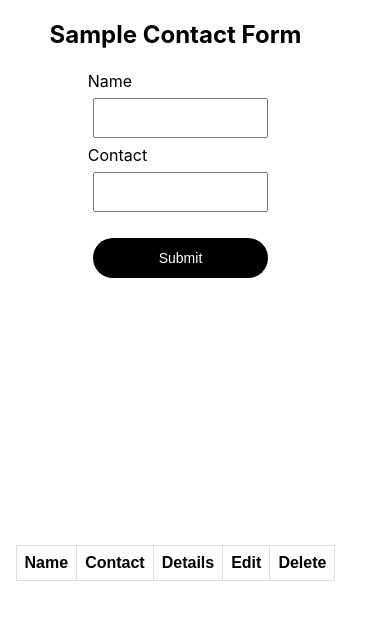
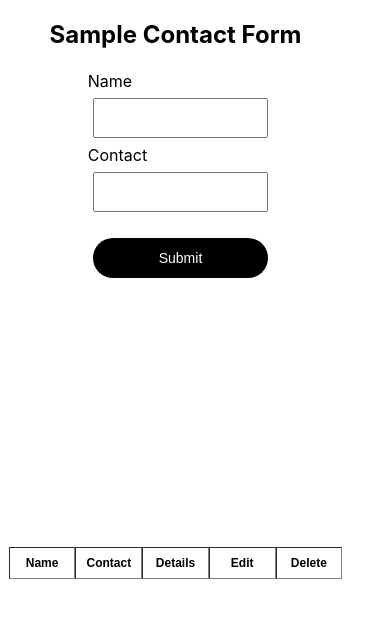
Before and after one commit to philip-helios/helios-task-1, a React (Create React App) app: page / in a window 390 px wide. Shown: the top 620 px of the page. Built offline with nearby package versions, Linux system fonts and the light colour scheme.

Commit message:
added responsive table with div

```diff
--- a/src/Styles/style.css
+++ b/src/Styles/style.css
@@ -43,21 +43,35 @@
 
 /*style for table*/
 
-table {
+
+
+.table {
     font-family: arial, sans-serif;
     border-collapse: collapse;
     width: 80%;
     margin:auto;
   }
 
-  td, th {
-    border: 1px solid #dddddd;
-    text-align: left;
+  .th,.td {
+    width:20%;
+    text-align: center;
     padding: 8px;
   }
 
-  tr:nth-child(even) {
+  .th {
+    border: 1px solid grey;
+    border-style: inset;
+  }
+
+  .tr {
+    display: flex;
+    font-weight: bold;
+    justify-content: space-evenly;
+  }
+
+  .tr:nth-child(even) {
     background-color: #dddddd;
+    display: flex;
   }
 
   .text-error {
@@ -86,3 +100,18 @@ table {
   .green {
     background-color: green;
   }
+
+  /* write media query*/
+
+  @media only screen and (max-width: 600px) {
+     .table {
+      font-size: 12px;
+      width: 95%;
+      margin: auto;
+     }
+
+     .td {
+       width: auto;
+       border: none;
+     }
+  }
--- a/src/components/Home/Home.js
+++ b/src/components/Home/Home.js
@@ -16,6 +16,11 @@ const Home = () => {
     const [error,setError] = useState([]);
     let regex = /^(?:\+88|88)?(01[3-9]\d{8})$/;
 
+    const handleDelete = (id) => {
+        const person = JSON.parse(localStorage.getItem('information'));
+        const filtered = person.filter(pr => pr.id !== id);
+        localStorage.removeItem(filtered);
+    }
 
 
     const handleSubmit = (e) => {
@@ -43,6 +48,7 @@ const Home = () => {
             setError(message);
         }
 
+        // delete info form the list
 
         // const person = {
         //     name,
@@ -76,27 +82,26 @@ const Home = () => {
                     </div>
                 </div>
             </form>
-            <table className='contact-table'>
-                <tr>
-                    <th>Name</th>
-                    <th>Contact</th>
-                    <th>Details</th>
-                    <th>Edit</th>
-                    <th>Delete</th>
-                </tr>
+            <div className='contact-table table'>
+                <div className="tr">
+                    <div className='th'>Name</div>
+                    <div className='th'>Contact</div>
+                    <div className='th'>Details</div>
+                    <div className='th'>Edit</div>
+                    <div className='th'>Delete</div>
+                </div>
                     {
                     listData?.map((data,i)=>
-                        <tr key={i}>
-                            <td>{data.name}</td>
-                            <td>{data.contact}</td>
-                            <td><Link to={`contact/${i}`}><button className='btn btn-details'>Details</button></Link></td>
-                            <td><button className='btn green'>Edit</button></td>
-                            <td><button className='btn red'>Delete</button></td>
-                        </tr>
+                        <div className="tr" key={i}>
+                            <div className='td'>{data.name}</div>
+                            <div className='td'>{data.contact}</div>
+                            <div className='td'><Link to={`contact/${i}`}><button className='btn btn-details'>Details</button></Link></div>
+                            <div className='td'><button className='btn green'>Edit</button></div>
+                            <div className='td'><button onClick={handleDelete(`${data.id}`)} className='btn red'>Delete</button></div>
+                        </div>
                         )
                     }
-
-                </table>
+                </div>
         </div>
     );
 };
```
